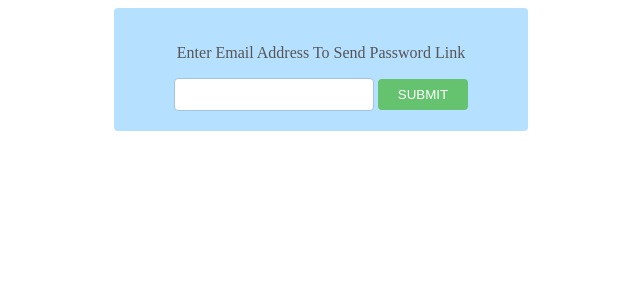
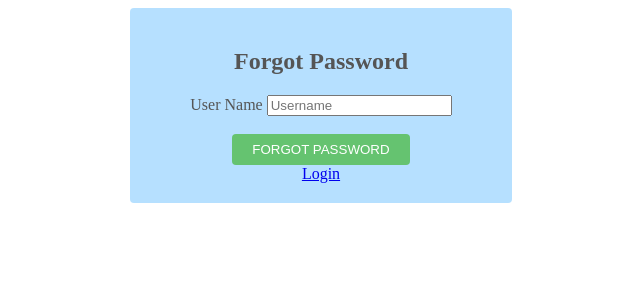
Before and after one commit to ahsanrev/simple-task-manager, a PHP site: page /tm/reset_pass.php in a window 1280 px wide. Shown: the top 300 px of the page, without its empty margins (319-959 px from the left). Run offline with PHP 8.4, Linux system fonts and the light colour scheme.

Commit message:
fixed session issues and working on new password reset form with session link

```diff
--- a/index.php
+++ b/index.php
@@ -47,11 +47,11 @@ if($value == ""){
 
 
             </div>
-
         </div>
     </div>
 <script>
         //show
+
         $(document).ready(function () {
             fetchUser();
             function fetchUser() {
@@ -65,6 +65,7 @@ if($value == ""){
                         $('#task').val('');
                         $('#actionComp').text("Add");
                         $('#resultcomp').html(data);
+
                     }
                 })
             }
@@ -84,6 +85,7 @@ if($value == ""){
                         success:function (data) {
                             //alert(data);
                             fetchUser();
+
                         }
                     })
 
--- a/reset_pass.php
+++ b/reset_pass.php
@@ -4,12 +4,31 @@
 </head>
 <body>
 <center>
-<form method="post" action="send_link.php" id="frmLogin">
-      <p>Enter Email Address To Send Password Link</p>
-      <input type="text" name="username" class="input-field">
-      <input type="submit" name="submit_username" class="form-submit-button"">
+<form id="frmLogin" method="POST">
+        <h2 class="form-signin-heading">Forgot Password</h2>
+        <div class="input-group">
+	  <span class="input-group-addon" id="basic-addon1">User Name</span>
+	  <input type="text" name="username" class="form-control" placeholder="Username" required>
+	</div>
+	<br />
+        <button class="form-submit-button"" type="submit">Forgot Password</button> <br />
+        <a class="btn btn-lg btn-primary btn-block" href="login.php">Login</a>
+      </form>
+	  <?php
+	  include 'db.php';
+	  if(isset($_POST) & !empty($_POST)){
+	$username = mysqli_real_escape_string($connect, $_POST['username']);
+	$sql = "SELECT * FROM `login` WHERE username = '$username'";
+	$res = mysqli_query($connect, $sql);
+	echo print($res);
+	$count = mysqli_num_rows($res);
 
-</form>
+	if($count == 1){
+		echo $link="<a href='localhost/tm/reset.php?key=".$username."&reset=".$password."'>Click To Reset password</a>";
+	}else{
+		echo "User name does not exist in database";
+	}
+}?>
 </center>
 </body>
 </html>
```
Also changed, not shown: login.php (+11 -1 lines), send_link.php (+9 -7 lines).
